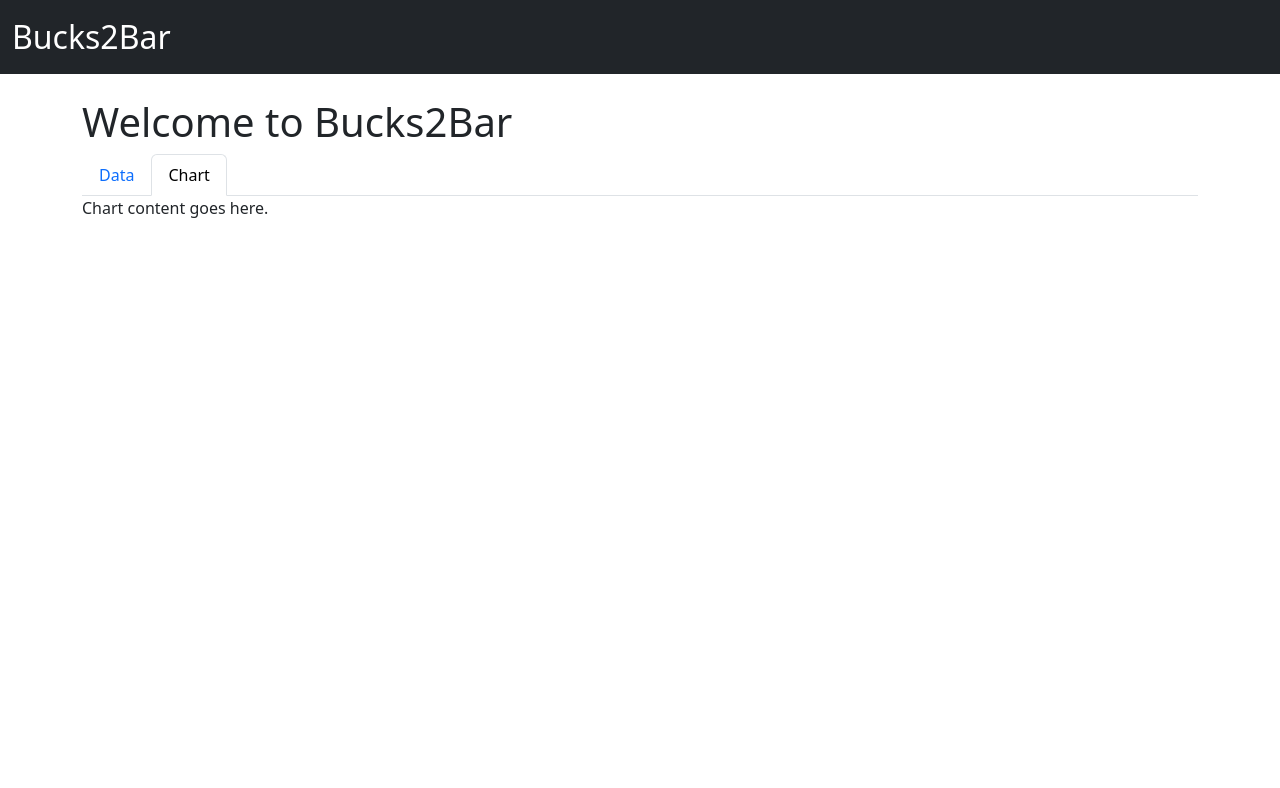
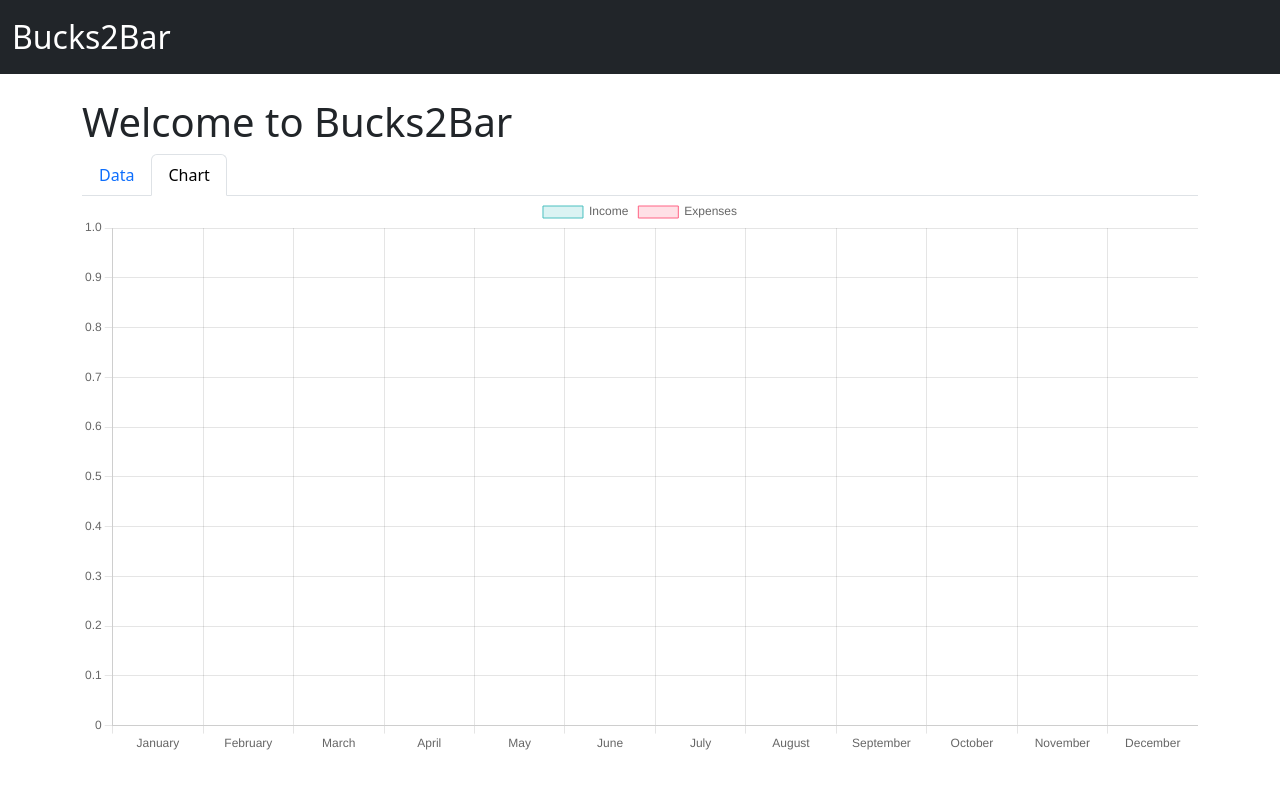
Before and after one commit to Dergacz/Bucks2Bar, a plain HTML site: page Bucks2Bar/index.html in a window 1280 px wide. Both pictures are taken after a click on the tab "Chart". Drawn offline with nearby package versions, Linux system fonts and the light colour scheme.

Commit message:
connect charts

```diff
--- a/Bucks2Bar/index.html
+++ b/Bucks2Bar/index.html
@@ -49,7 +49,7 @@
         <div class="mb-3 input-group">
             <span class="input-group-text" id="income3-label" style="width: 100px;">Income:</span>
             <input type="text" class="form-control me-2" id="income3" aria-describedby="income3-label">
-    <span class="input-group-text" id="expenses3-label" style="width: 100px;">Expenses:</span>
+            <span class="input-group-text" id="expenses3-label" style="width: 100px;">Expenses:</span>
             <input type="text" class="form-control" id="expenses3" aria-describedby="expenses3-label">
         </div>
     </div>
@@ -137,10 +137,11 @@
 </div>
     </div>
     <div class="tab-pane fade" id="chart" role="tabpanel" aria-labelledby="chart-tab">
-        <p>Chart content goes here.</p>
+        <canvas id="myChart" width="400" height="200"></canvas>
     </div>
 </div>
 <script src="https://cdn.jsdelivr.net/npm/bootstrap@5.3.3/dist/js/bootstrap.bundle.min.js"></script>
+<script src="https://cdn.jsdelivr.net/npm/chart.js"></script>
 <script src="js/scripts.js"></script>
 </body>
 </html>
--- a/Bucks2Bar/js/scripts.js
+++ b/Bucks2Bar/js/scripts.js
@@ -1 +1,44 @@
-// This file is intentionally left blank.
+document.addEventListener('DOMContentLoaded', function () {
+    const ctx = document.getElementById('myChart').getContext('2d');
+    const incomeInputs = Array.from(document.querySelectorAll('[id^="income"]'));
+    const expensesInputs = Array.from(document.querySelectorAll('[id^="expenses"]'));
+
+    function getInputValues(inputs) {
+        return inputs.map(input => parseFloat(input.value) || 0);
+    }
+
+    const myChart = new Chart(ctx, {
+        type: 'bar',
+        data: {
+            labels: ['January', 'February', 'March', 'April', 'May', 'June', 'July', 'August', 'September', 'October', 'November', 'December'],
+            datasets: [{
+                label: 'Income',
+                data: getInputValues(incomeInputs),
+                backgroundColor: 'rgba(75, 192, 192, 0.2)',
+                borderColor: 'rgba(75, 192, 192, 1)',
+                borderWidth: 1
+            }, {
+                label: 'Expenses',
+                data: getInputValues(expensesInputs),
+                backgroundColor: 'rgba(255, 99, 132, 0.2)',
+                borderColor: 'rgba(255, 99, 132, 1)',
+                borderWidth: 1
+            }]
+        },
+        options: {
+            scales: {
+                y: {
+                    beginAtZero: true
+                }
+            }
+        }
+    });
+
+    incomeInputs.concat(expensesInputs).forEach(input => {
+        input.addEventListener('input', () => {
+            myChart.data.datasets[0].data = getInputValues(incomeInputs);
+            myChart.data.datasets[1].data = getInputValues(expensesInputs);
+            myChart.update();
+        });
+    });
+});
```
